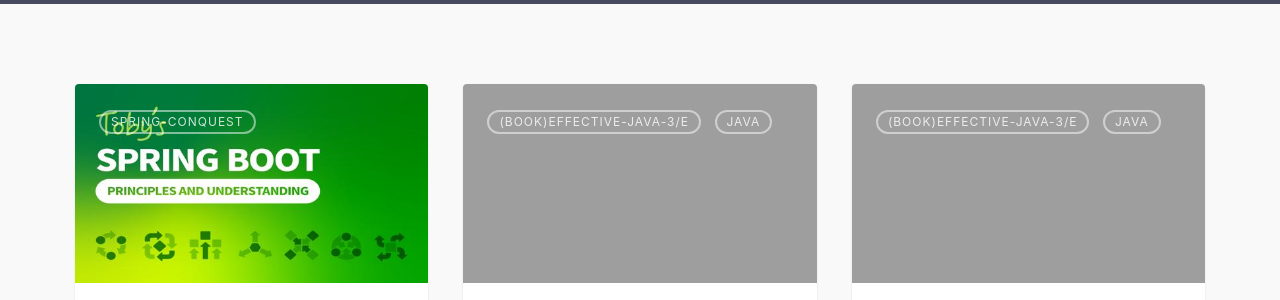
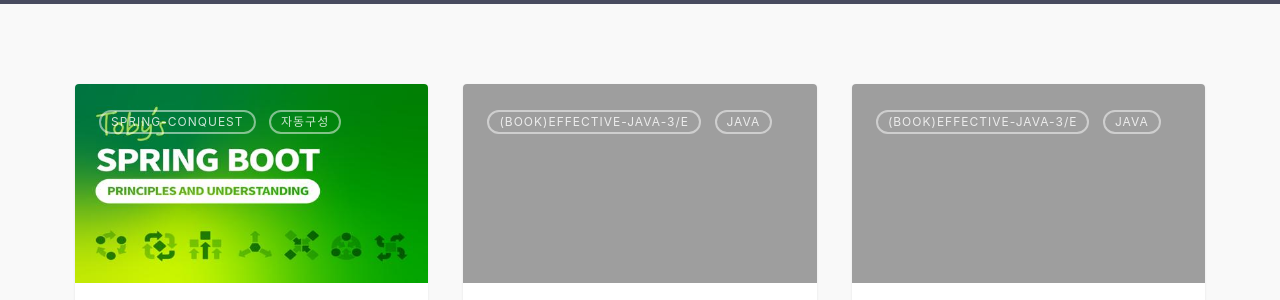
Before and after one commit to jihunparkme/jihunparkme.github.io, a Jekyll site: the page built from index.md, in a window 1280 px wide and 900 px high, scrolled down 426 px. Shown: the part 146-446 px from the top of the window. Built offline with Jekyll 4.4.1, drawn with Linux system fonts in a browser that asks for light colours; nearby versions of some CDN libraries.

Commit message:
[toby spring boot] add category

```diff
--- a/_posts/2023-07-25-toby-spring-boot.md
+++ b/_posts/2023-07-25-toby-spring-boot.md
@@ -2,7 +2,7 @@
 layout: post
 title: Toby Spring Boot
 summary: 토비의 스프링 부트 이해와 원리
-categories: Spring-Conquest
+categories: Spring-Conquest 자동구성
 featured-img: toby-spring-boot
 # mathjax: true
 ---
```
